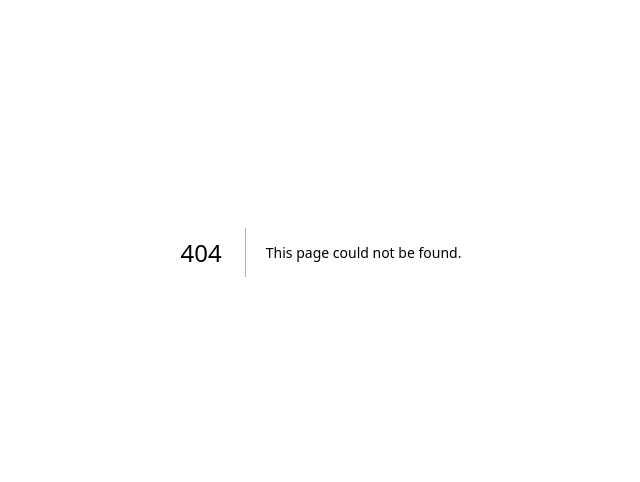
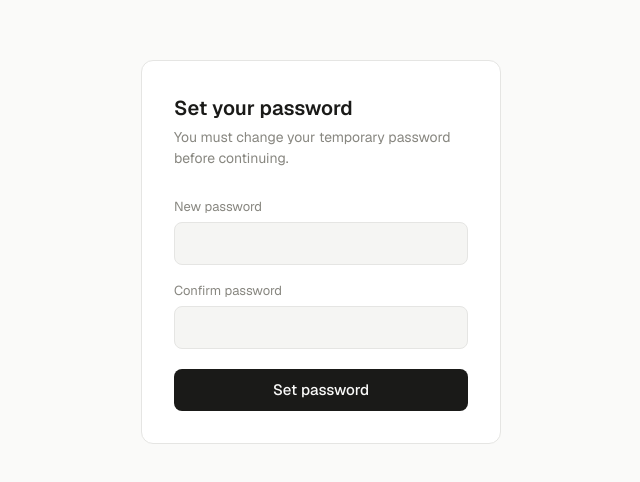
Before and after one commit to Amiir-10/Vokabel, a Next.js app: page /change-password in a window 1280 px wide. Before the commit this address had no page. Shown: the part 148-630 px from the top of the page, without its empty margins (319-959 px from the left). Built offline with nearby package versions, Linux system fonts and the light colour scheme.

Commit message:
fix: users being able to see other users words

```diff
--- a/app/admin/page.tsx
+++ b/app/admin/page.tsx
@@ -121,12 +121,12 @@ export default function AdminPage() {
             style={inputStyle}
           />
           <input
-            type="text"
-            placeholder="Temporary password"
+            type="password"
+            placeholder="Temporary password (min 8 characters)"
             value={newPassword}
             onChange={e => setNewPassword(e.target.value)}
             required
-            minLength={6}
+            minLength={8}
             style={inputStyle}
           />
           {message && (
--- a/app/api/admin/users/route.ts
+++ b/app/api/admin/users/route.ts
@@ -30,8 +30,8 @@ export async function POST(req: NextRequest) {
   if (!admin) return NextResponse.json({ error: 'Unauthorized' }, { status: 403 })
 
   const { email, password } = await req.json()
-  if (!email || !password) {
-    return NextResponse.json({ error: 'Email and password are required' }, { status: 400 })
+  if (!email || !password || password.length < 8) {
+    return NextResponse.json({ error: 'Email and password (min 8 chars) are required' }, { status: 400 })
   }
 
   const supabase = createAdminClient()
@@ -39,6 +39,7 @@ export async function POST(req: NextRequest) {
     email,
     password,
     email_confirm: true,
+    user_metadata: { must_change_password: true },
   })
 
   if (error) return NextResponse.json({ error: error.message }, { status: 500 })
--- /dev/null
+++ b/app/api/auth/change-password/route.ts
@@ -0,0 +1,22 @@
+import { NextRequest, NextResponse } from 'next/server'
+import { createServerClient } from '@/lib/supabaseServer'
+
+export async function POST(req: NextRequest) {
+  const supabase = await createServerClient()
+  const { data: { user } } = await supabase.auth.getUser()
+  if (!user) return NextResponse.json({ error: 'Unauthorized' }, { status: 401 })
+
+  const { password } = await req.json()
+  if (!password || typeof password !== 'string' || password.length < 8) {
+    return NextResponse.json({ error: 'Password must be at least 8 characters' }, { status: 400 })
+  }
+
+  const { error } = await supabase.auth.updateUser({
+    password,
+    data: { must_change_password: false },
+  })
+
+  if (error) return NextResponse.json({ error: error.message }, { status: 500 })
+
+  return NextResponse.json({ success: true })
+}
--- a/app/api/example/route.ts
+++ b/app/api/example/route.ts
@@ -1,4 +1,5 @@
 import { NextRequest, NextResponse } from 'next/server'
+import { createServerClient } from '@/lib/supabaseServer'
 
 const rateLimit = new Map<string, { count: number; resetAt: number }>()
 const RATE_LIMIT_WINDOW = 60_000
@@ -22,6 +23,10 @@ export async function POST(req: NextRequest) {
   if (isRateLimited(ip)) {
     return NextResponse.json(empty, { status: 429 })
   }
+
+  const supabase = await createServerClient()
+  const { data: { user } } = await supabase.auth.getUser()
+  if (!user) return NextResponse.json(empty, { status: 401 })
 
   const { word } = await req.json()
 
--- a/app/api/flashcards/batch/route.ts
+++ b/app/api/flashcards/batch/route.ts
@@ -45,6 +45,9 @@ export async function POST(req: NextRequest) {
   }
 
   const supabase = await createServerClient()
+  const { data: { user } } = await supabase.auth.getUser()
+  if (!user) return NextResponse.json({ error: 'Unauthorized' }, { status: 401 })
+
   const { data, error } = await supabase.from('words').select('*')
   if (error) return NextResponse.json({ error: 'Failed to fetch words' }, { status: 500 })
 
--- a/app/api/flashcards/check/route.ts
+++ b/app/api/flashcards/check/route.ts
@@ -1,6 +1,7 @@
 import { NextRequest, NextResponse } from 'next/server'
 import { similarity, SIMILARITY_THRESHOLD } from '@/lib/levenshtein'
 import type { QuizDirection } from '@/lib/types'
+import { createServerClient } from '@/lib/supabaseServer'
 
 const rateLimit = new Map<string, { count: number; resetAt: number }>()
 const RATE_LIMIT_WINDOW = 60_000
@@ -36,6 +37,10 @@ export async function POST(req: NextRequest) {
   if (isRateLimited(ip)) {
     return NextResponse.json({ error: 'Too many requests' }, { status: 429 })
   }
+
+  const supabase = await createServerClient()
+  const { data: { user } } = await supabase.auth.getUser()
+  if (!user) return NextResponse.json({ error: 'Unauthorized' }, { status: 401 })
 
   const { userAnswer, correctAnswer, originalWord, direction } = await req.json() as {
     userAnswer: string
--- a/app/api/flashcards/score/route.ts
+++ b/app/api/flashcards/score/route.ts
@@ -28,10 +28,14 @@ export async function POST(req: NextRequest) {
   }
 
   const supabase = await createServerClient()
+  const { data: { user } } = await supabase.auth.getUser()
+  if (!user) return NextResponse.json({ error: 'Unauthorized' }, { status: 401 })
+
   const { data: existing, error: fetchError } = await supabase
     .from('words')
     .select('score')
     .eq('id', wordId)
+    .eq('user_id', user.id)
     .single()
 
   if (fetchError || !existing) {
@@ -43,6 +47,7 @@ export async function POST(req: NextRequest) {
     .from('words')
     .update({ score: newScore, last_reviewed: new Date().toISOString() })
     .eq('id', wordId)
+    .eq('user_id', user.id)
 
   if (updateError) return NextResponse.json({ error: 'Failed to update score' }, { status: 500 })
 
--- a/app/api/spellcheck/route.ts
+++ b/app/api/spellcheck/route.ts
@@ -1,4 +1,5 @@
 import { NextRequest, NextResponse } from 'next/server'
+import { createServerClient } from '@/lib/supabaseServer'
 
 const rateLimit = new Map<string, { count: number; resetAt: number }>()
 const RATE_LIMIT_WINDOW = 60_000
@@ -21,6 +22,10 @@ export async function POST(req: NextRequest) {
   if (isRateLimited(ip)) {
     return NextResponse.json({ error: 'Too many requests' }, { status: 429 })
   }
+
+  const supabase = await createServerClient()
+  const { data: { user } } = await supabase.auth.getUser()
+  if (!user) return NextResponse.json({ error: 'Unauthorized' }, { status: 401 })
 
   const { text, language } = await req.json()
 
--- a/app/api/translate/route.ts
+++ b/app/api/translate/route.ts
@@ -1,5 +1,6 @@
 import { NextRequest, NextResponse } from 'next/server'
 import type { Article } from '@/lib/types'
+import { createServerClient } from '@/lib/supabaseServer'
 
 const rateLimit = new Map<string, { count: number; resetAt: number }>()
 const RATE_LIMIT_WINDOW = 60_000 // 1 minute
@@ -46,6 +47,10 @@ export async function POST(req: NextRequest) {
   if (isRateLimited(ip)) {
     return NextResponse.json({ error: 'Too many requests' }, { status: 429 })
   }
+
+  const supabase = await createServerClient()
+  const { data: { user } } = await supabase.auth.getUser()
+  if (!user) return NextResponse.json({ error: 'Unauthorized' }, { status: 401 })
 
   const { word, direction } = await req.json()
 
--- a/app/api/words/route.ts
+++ b/app/api/words/route.ts
@@ -3,6 +3,9 @@ import { createServerClient } from '@/lib/supabaseServer'
 
 export async function GET() {
   const supabase = await createServerClient()
+  const { data: { user } } = await supabase.auth.getUser()
+  if (!user) return NextResponse.json({ error: 'Unauthorized' }, { status: 401 })
+
   const { data, error } = await supabase
     .from('words')
     .select('*')
@@ -64,7 +67,10 @@ export async function DELETE(req: NextRequest) {
   }
 
   const supabase = await createServerClient()
-  const { error } = await supabase.from('words').delete().eq('id', id)
+  const { data: { user } } = await supabase.auth.getUser()
+  if (!user) return NextResponse.json({ error: 'Unauthorized' }, { status: 401 })
+
+  const { error } = await supabase.from('words').delete().eq('id', id).eq('user_id', user.id)
 
   if (error) {
     return NextResponse.json({ error: error.message }, { status: 500 })
--- /dev/null
+++ b/app/change-password/page.tsx
@@ -0,0 +1,149 @@
+'use client'
+import { useState } from 'react'
+import { useRouter } from 'next/navigation'
+
+export default function ChangePasswordPage() {
+  const router = useRouter()
+  const [password, setPassword] = useState('')
+  const [confirm, setConfirm] = useState('')
+  const [error, setError] = useState<string | null>(null)
+  const [loading, setLoading] = useState(false)
+
+  async function handleSubmit(e: React.FormEvent) {
+    e.preventDefault()
+    setError(null)
+
+    if (password.length < 8) {
+      setError('Password must be at least 8 characters.')
+      return
+    }
+    if (password !== confirm) {
+      setError('Passwords do not match.')
+      return
+    }
+
+    setLoading(true)
+    const res = await fetch('/api/auth/change-password', {
+      method: 'POST',
+      headers: { 'Content-Type': 'application/json' },
+      body: JSON.stringify({ password }),
+    })
+    const data = await res.json()
+
+    if (!res.ok) {
+      setError(data.error ?? 'Failed to update password.')
+      setLoading(false)
+      return
+    }
+
+    router.push('/')
+    router.refresh()
+  }
+
+  return (
+    <div style={{
+      minHeight: '100vh',
+      display: 'flex',
+      alignItems: 'center',
+      justifyContent: 'center',
+      backgroundColor: 'var(--color-bg)',
+      padding: '1rem',
+    }}>
+      <div style={{
+        width: '100%',
+        maxWidth: '360px',
+        backgroundColor: 'var(--color-card-bg)',
+        border: '1px solid var(--color-card-border)',
+        borderRadius: '12px',
+        padding: '2rem',
+      }}>
+        <h1 style={{
+          fontSize: '1.25rem',
+          fontWeight: 600,
+          color: 'var(--color-text-primary)',
+          marginBottom: '0.25rem',
+        }}>
+          Set your password
+        </h1>
+        <p style={{
+          fontSize: '0.875rem',
+          color: 'var(--color-text-muted)',
+          marginBottom: '1.75rem',
+        }}>
+          You must change your temporary password before continuing.
+        </p>
+
+        <form onSubmit={handleSubmit} style={{ display: 'flex', flexDirection: 'column', gap: '1rem' }}>
+          <div style={{ display: 'flex', flexDirection: 'column', gap: '0.375rem' }}>
+            <label style={{ fontSize: '0.8125rem', color: 'var(--color-text-muted)' }}>
+              New password
+            </label>
+            <input
+              type="password"
+              value={password}
+              onChange={e => setPassword(e.target.value)}
+              required
+              autoComplete="new-password"
+              style={{
+                padding: '0.5625rem 0.75rem',
+                borderRadius: '8px',
+                border: '1px solid var(--color-card-border)',
+                backgroundColor: 'var(--color-surface)',
+                color: 'var(--color-text-primary)',
+                fontSize: '0.9375rem',
+                outline: 'none',
+              }}
+            />
+          </div>
+
+          <div style={{ display: 'flex', flexDirection: 'column', gap: '0.375rem' }}>
+            <label style={{ fontSize: '0.8125rem', color: 'var(--color-text-muted)' }}>
+              Confirm password
+            </label>
+            <input
+              type="password"
+              value={confirm}
+              onChange={e => setConfirm(e.target.value)}
+              required
+              autoComplete="new-password"
+              style={{
+                padding: '0.5625rem 0.75rem',
+                borderRadius: '8px',
+                border: '1px solid var(--color-card-border)',
+                backgroundColor: 'var(--color-surface)',
+                color: 'var(--color-text-primary)',
+                fontSize: '0.9375rem',
+                outline: 'none',
+              }}
+            />
+          </div>
+
+          {error && (
+            <p style={{ fontSize: '0.875rem', color: 'var(--color-article-die)', margin: 0 }}>
+              {error}
+            </p>
+          )}
+
+          <button
+            type="submit"
+            disabled={loading}
+            style={{
+              marginTop: '0.25rem',
+              padding: '0.625rem',
+              borderRadius: '8px',
+              border: 'none',
+              backgroundColor: 'var(--color-text-primary)',
+              color: 'var(--color-bg)',
+              fontSize: '0.9375rem',
+              fontWeight: 500,
+              cursor: loading ? 'not-allowed' : 'pointer',
+              opacity: loading ? 0.6 : 1,
+            }}
+          >
+            {loading ? 'Saving...' : 'Set password'}
+          </button>
+        </form>
+      </div>
+    </div>
+  )
+}
--- a/proxy.ts
+++ b/proxy.ts
@@ -29,9 +29,12 @@ export async function proxy(request: NextRequest) {
     data: { user },
   } = await supabase.auth.getUser()
 
-  const isLoginPage = request.nextUrl.pathname === '/login'
+  const { pathname } = request.nextUrl
+  const isLoginPage = pathname === '/login'
+  const isChangePasswordPage = pathname === '/change-password'
+  const isChangePasswordApi = pathname === '/api/auth/change-password'
 
-  if (!user && !isLoginPage) {
+  if (!user && !isLoginPage && !isChangePasswordPage) {
     const url = request.nextUrl.clone()
     url.pathname = '/login'
     return NextResponse.redirect(url)
@@ -43,6 +46,13 @@ export async function proxy(request: NextRequest) {
     return NextResponse.redirect(url)
   }
 
+  if (user && user.user_metadata?.must_change_password === true
+      && !isChangePasswordPage && !isChangePasswordApi) {
+    const url = request.nextUrl.clone()
+    url.pathname = '/change-password'
+    return NextResponse.redirect(url)
+  }
+
   return supabaseResponse
 }
 
```
